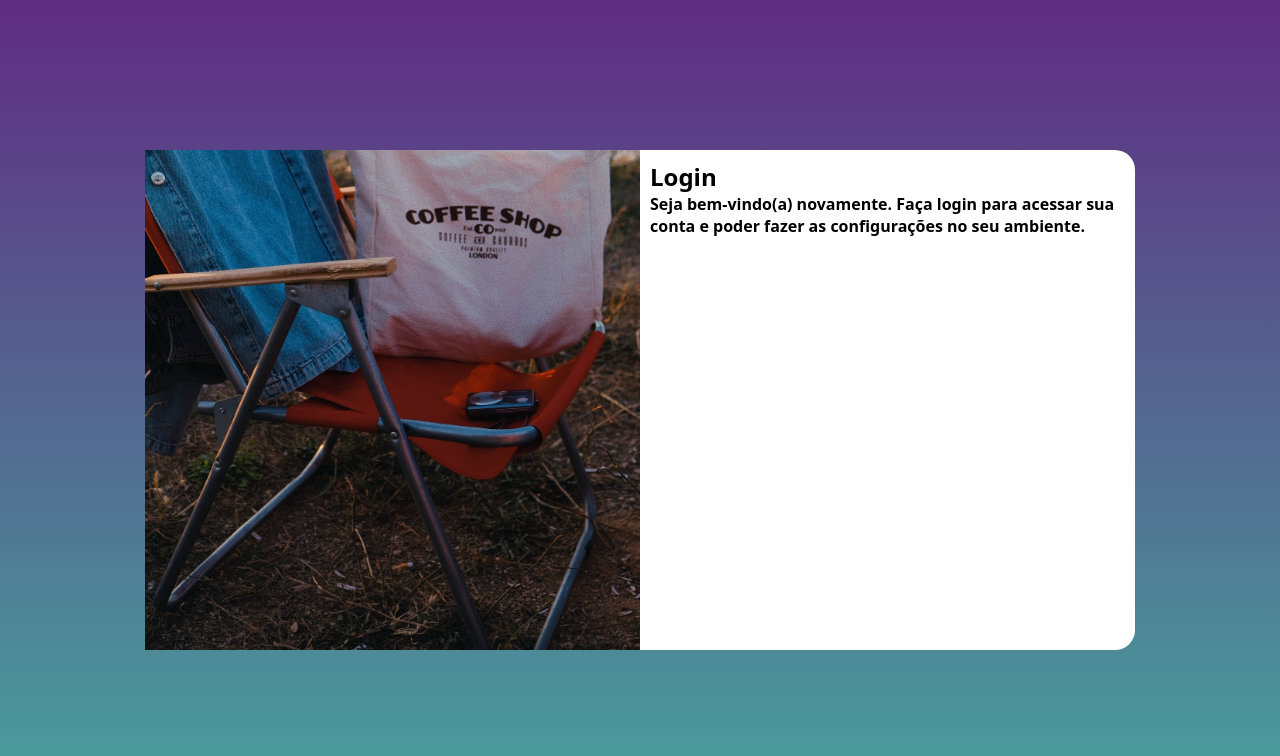
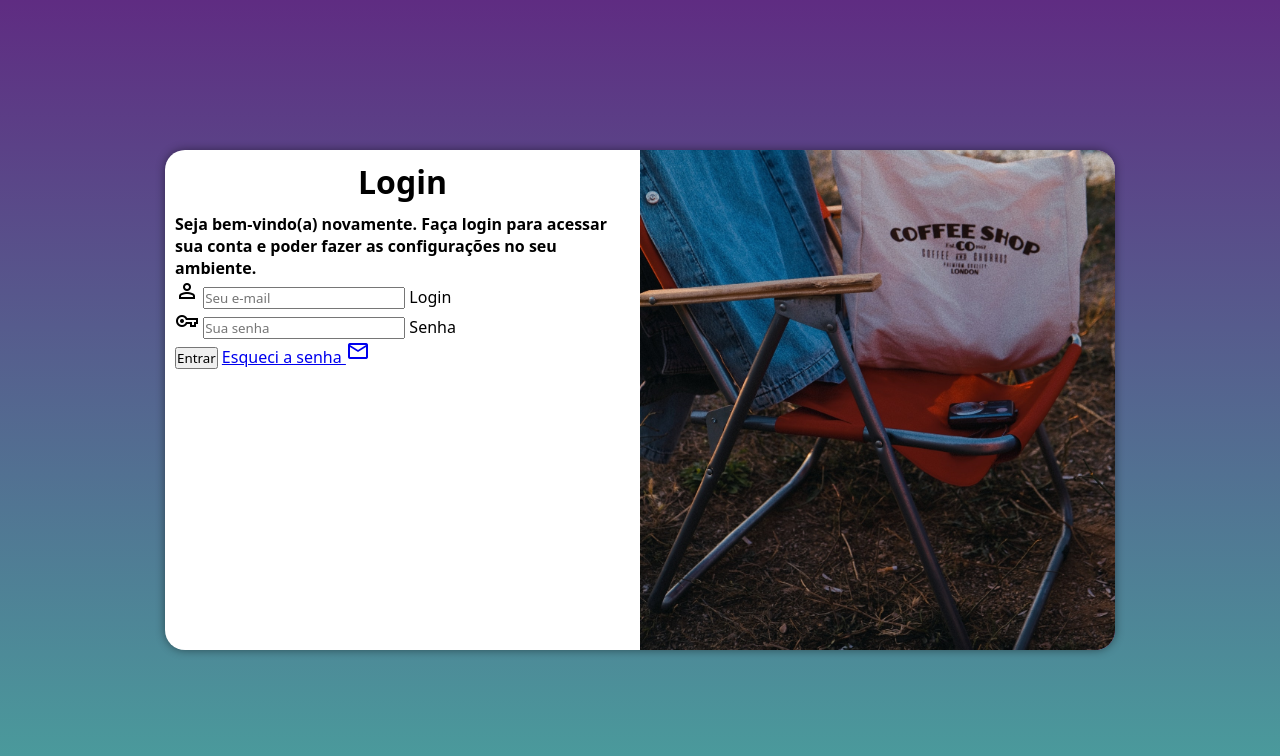
Before and after one commit to lourencotg/projeto-login, a plain HTML site: page index.html in a window 1280 px wide. Drawn offline with nearby package versions, Linux system fonts and the light colour scheme.

Commit message:
adicionei o formulário

```diff
--- a/estilos/media-query.css
+++ b/estilos/media-query.css
@@ -15,7 +15,7 @@
     }
 
     section#login {
-        width: 90vw;
+        width: 80vw;
     }
 
     section#login > div#imagem {
@@ -34,4 +34,27 @@
     body {
         background-image: linear-gradient(to top, #49a09d, #5f2c82);
     }
+
+    section#login {
+        width: 950px;
+    }
+
+    section#login > div#imagem {
+        float: right;
+        width: 50%;
+        height: 100%;
+    }
+
+    section#login > div#formulario {
+        float: left;
+        width: 50%;
+    }
+
+    div#formulario > h1 {
+        font-size: 2.0em;
+    }
+
+    div#formulario > p {
+        font-size: 1.2em;
+    }
 }
--- a/estilos/style.css
+++ b/estilos/style.css
@@ -20,6 +20,7 @@ body,html {
 }
 
 main {
+    position: relative;
     height: 100vh;
     width: 100vw;
 }
@@ -29,18 +30,20 @@ section#login {
     top: 50%;
     left: 50%;
     transform: translate(-50%, -50%);
+    overflow: hidden;
 
     background-color: white;
     width: 250px;
     height: 500px;
     border-radius: 20px;
+    box-shadow: 0px 0px 10px rgba(0, 0, 0, 0.450);
 
     transition: width 0.3s, height 0.3s;
     transition-timing-function: ease;
 }
 
 section#login > div#imagem {
-    background: #5f2c82 url(../imagens/fundo.jpg);
+    background: #5f2c82 url(../imagens/fundo.jpg) no-repeat;
     background-size: cover;
     background-position: left bottom;
     height: 200px;
@@ -52,19 +55,11 @@ section#login > div#formulario {
     padding: 10px;
 }
 
-@media screen and (min-width: 992px){
-    section#login {
-        width: 990px;
-    }
+div#formulario > h1 {
+    text-align: center;
+    margin-bottom: 10px;
+}
 
-    section#login > div#imagem {
-        float: left;
-        width: 50%;
-        height: 100%;
-    }
-
-    section#login > div#formulario {
-        float: right;
-        width: 50%;
-    }
+div#formulario > p {
+    font-size: 0.8em;
 }
--- a/index.html
+++ b/index.html
@@ -4,6 +4,7 @@
     <meta charset="UTF-8">
     <meta name="viewport" content="width=device-width, initial-scale=1.0">
     <title>Login</title>
+    <link href="https://fonts.googleapis.com/css2?family=Material+Symbols+Outlined" rel="stylesheet" />
     <link rel="stylesheet" href="estilos/style.css">
     <link rel="stylesheet" href="estilos/media-query.css">
 </head>
@@ -16,8 +17,21 @@
             <div id="formulario">
                 <h1>Login</h1>
                 <b>Seja bem-vindo(a) novamente. Faça login para acessar sua conta e poder fazer as configurações no seu ambiente.</b>
-                <form action="login.php" method="post">
-
+                <form action="login.php" method="post" autocomplete="on">
+                    <div class="campo">
+                        <span class="material-symbols-outlined">person</span>
+                        <input type="email" name="login" id="ilogin" placeholder="Seu e-mail" autocomplete="email" required maxlength="30">
+                        <label for="ilogin">Login</label>
+                    </div>
+                    <div class="campo">
+                        <span class="material-symbols-outlined">vpn_key</span>
+                        <input type="password" name="senha" id="isenha" placeholder="Sua senha" autocomplete="current-password" required minlength="6" maxlength="20">
+                        <label for="isenha">Senha</label>
+                    </div>
+                    <input type="submit" value="Entrar">
+                    <a href="esqueci.html">
+                        Esqueci a senha <span class="material-symbols-outlined">mail</span>
+                    </a>
                 </form>
             </div>
         </section>
```
